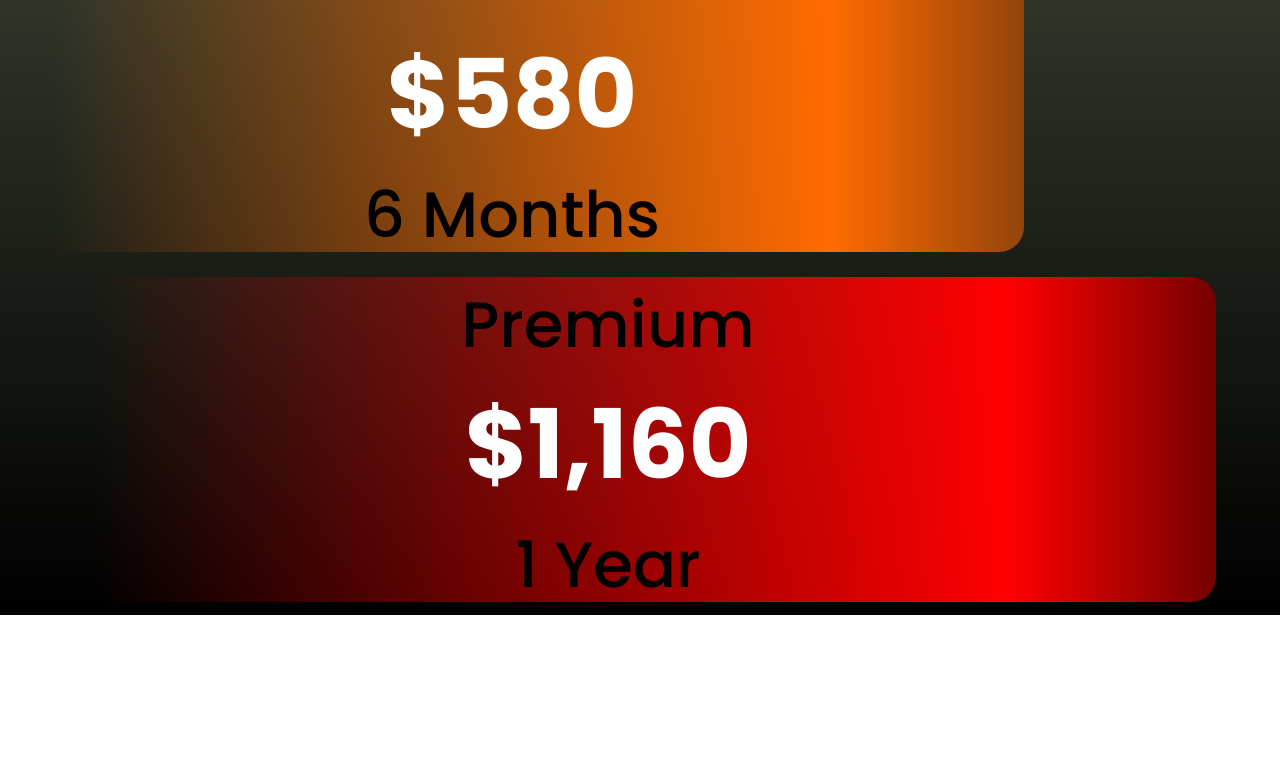
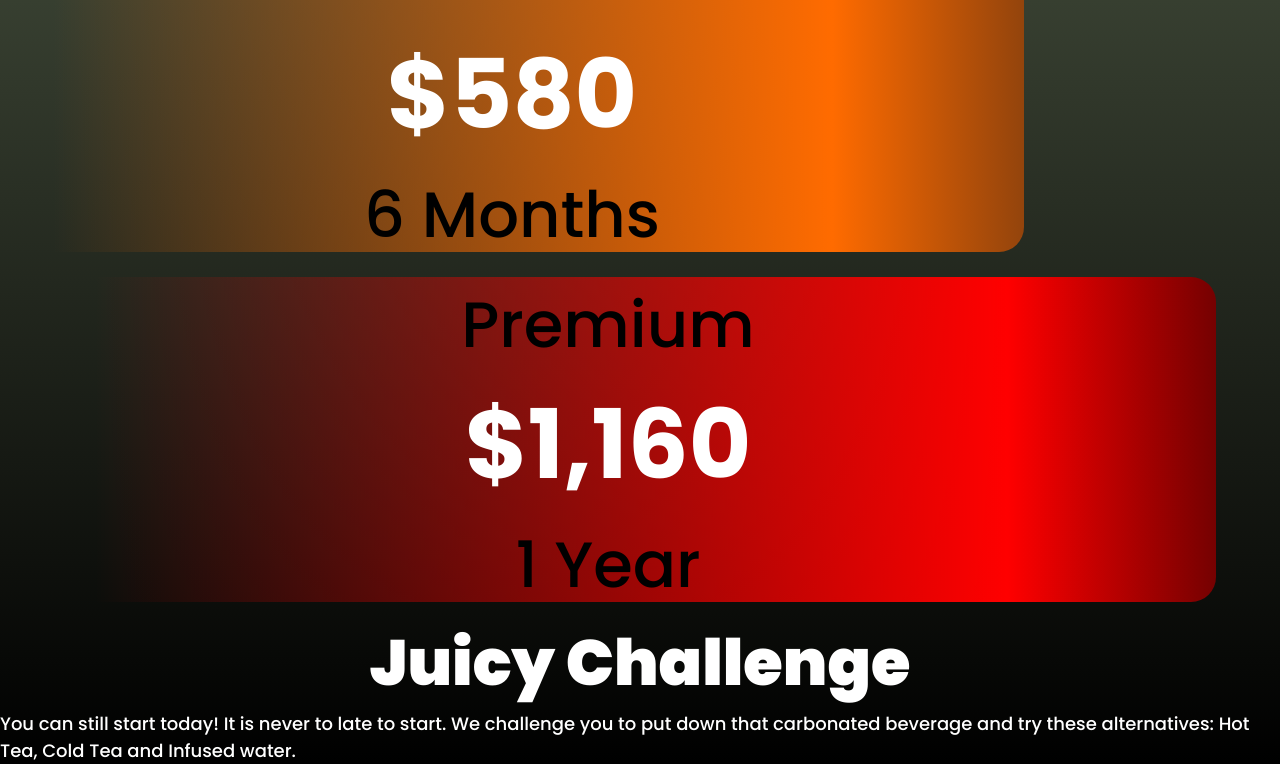
Before and after one commit to ErikRodriguez-webdev/juicy-fe, a React (Create React App) app in the folder juicy/: page / in a window 1280 px wide. Shown: the part 3769-4533 px from the top of the page. Before the commit the page ends 4384 px from the top, so only its background shows below. Built offline with nearby package versions, Linux system fonts and the light colour scheme.

Commit message:
• Adds html for challenge section in app.js file

```diff
--- a/juicy/src/App.js
+++ b/juicy/src/App.js
@@ -58,8 +58,8 @@ function App() {
         </section>
 
         <section className="menu">
-          <div>
-            <h3 className="title">Juicy Menu</h3>
+          <div className="title">
+            <h3>Juicy Menu</h3>
           </div>
 
           <div className="menuMain">
@@ -100,6 +100,20 @@ function App() {
             <PlanCards key={planObj.id} data={planObj} />
           ))}
         </section>
+
+        <section className="challenge">
+          <div className="title">
+            <h3>Juicy Challenge</h3>
+          </div>
+
+          <div className="challengeText">
+            <p>
+              You can still start today! It is never to late to start. We
+              challenge you to put down that carbonated beverage and try these
+              alternatives: Hot Tea, Cold Tea and Infused water.
+            </p>
+          </div>
+        </section>
       </div>
     </div>
   );
```
